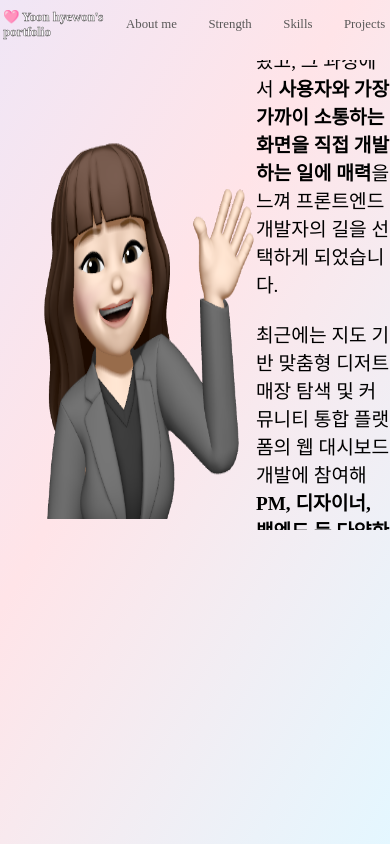
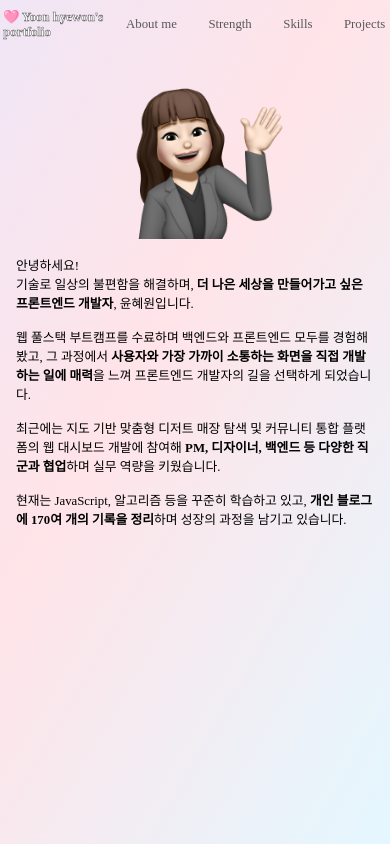
Before and after one commit to hyenee99/portfolio, a React (Vite) app: page / in a window 390 px wide. Built offline with nearby package versions, Linux system fonts and the light colour scheme; a web font is replaced by a local one.

Commit message:
feat: 자기소개 컴포넌트 반응형 UI 구현

```diff
--- a/src/components/Introduce.tsx
+++ b/src/components/Introduce.tsx
@@ -21,7 +21,17 @@ const IntroduceStyle = styled.div`
 
   img {
     height: 95%;
-    overflow: hidden;
+    width: 30%;
+    object-fit: contain;
+  }
+
+  @media (max-width: 480px) {
+    flex-direction: column;
+
+    img {
+      width: 100%;
+      height: 40%;
+    }
   }
 `;
 
@@ -29,4 +39,14 @@ const DescriptionStyle = styled.div`
   white-space: pre-line;
   font-size: 1.2rem;
   width: 60%;
+
+  @media (max-width: 768px) {
+    font-size: 0.9rem;
+  }
+
+  @media (max-width: 480px) {
+    width: 100%;
+    padding: 1rem;
+    font-size: 0.8rem;
+  }
 `;
```
